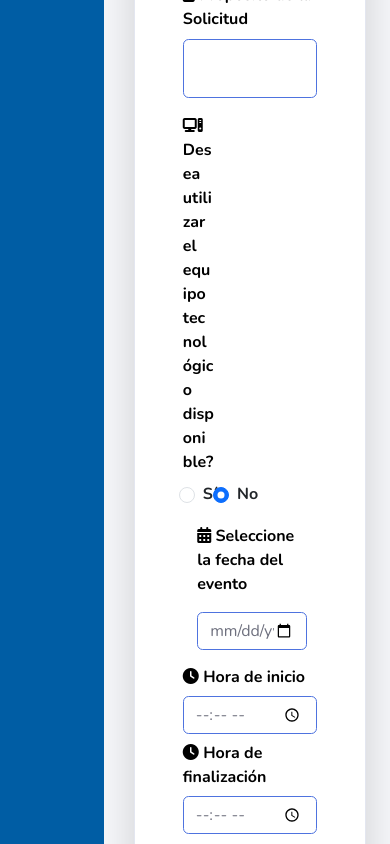
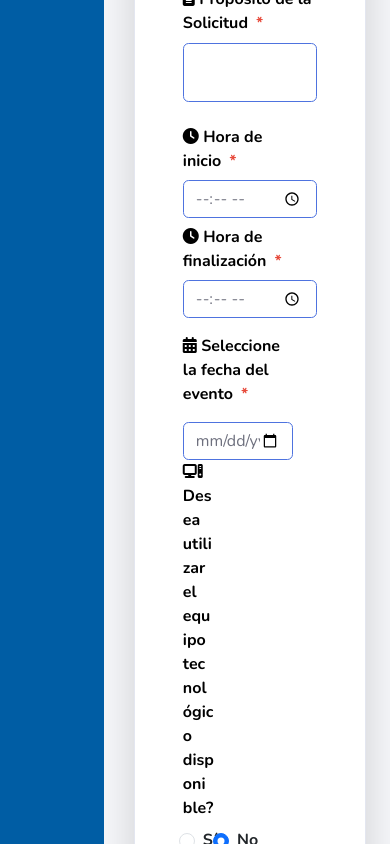
Before and after one commit to felipe-del/impact-app, a React (Vite) app: page /app/spaceRequest in a window 390 px wide. Shown: the part 880-1724 px from the top of the page. Built offline with nearby package versions, Linux system fonts and the light colour scheme; no server answers.

Commit message:
refactor/feat (spaceRequest.jsx): added the new API_URLs corresponding to the page's purpose, also added '*' to indicate obligatory form fields, also made the other fields optional while adding default values.

```diff
--- a/src/pages/commonSpace/space/spaceRequest/spaceRequest.jsx
+++ b/src/pages/commonSpace/space/spaceRequest/spaceRequest.jsx
@@ -3,7 +3,7 @@ import 'bootstrap/dist/css/bootstrap.min.css';
 import { usePage } from "../../../../context/pageContext.jsx";
 import DynamicTable from "../../../../components/dynamicTable/dynamicTable.jsx";
 import {Button, Modal} from "react-bootstrap";
-import {formatEventTime} from "../../functions/commonUseFunctions.jsx";
+import {formatEventTime, isEmptyString} from "../../../../declarations/commonUseFunctions.js";
 
 const SpaceRequest = () => {
     const { setPageName } = usePage();
@@ -11,7 +11,7 @@ const SpaceRequest = () => {
     const [spaces, setSpaces] = useState([]);
     const [brands, setBrands] = useState([]);
     const [spaceId, setSpaceId] = useState(-1);
-    const [equipment, setEquipment] = useState([]);
+    const [equipments, setEquipments] = useState([]);
     const [numPeople, setNumPeople] = useState('');
     const [eventDesc, setEventDesc] = useState('');
     const [eventObs, setEventObs] = useState('');
@@ -26,23 +26,21 @@ const SpaceRequest = () => {
 
     useEffect(() => {
         setPageName("Solicitud de espacios");
-    }, [setPageName]);
 
-    useEffect(() => {
         fetch('http://localhost:8080/common-space/equipment-by-space', { method: 'GET', credentials: 'include' })
             .then(response => response.json())
             .then(data => setSpaces(data))
             .catch(error => console.error('Error fetching spaces:', error));
-    }, []);
 
-    useEffect(() => {
         fetch('http://localhost:8080/common-space/brands', { method: 'GET', credentials: 'include' })
             .then(response => response.json())
             .then(data => setBrands(data))
             .catch(error => console.error('Error fetching brands:', error));
-    }, [])
+
+    }, [setPageName]);
 
     const handleSpaceChange = (e) => {
+        resetForm();
         const curSpaceId = e.target.value;
         const selected = spaces.find(space => space.space.id === parseInt(curSpaceId));
 
@@ -58,7 +56,7 @@ const SpaceRequest = () => {
             };
         });
 
-        setEquipment(equipmentWithBrandNames);
+        setEquipments(equipmentWithBrandNames);
     };
 
     const handleSubmit = (sp) => {
@@ -73,6 +71,10 @@ const SpaceRequest = () => {
             return;
         }
 
+        if(isEmptyString(eventObs)) { setEventObs("No hay observaciones"); }
+
+        console.log(eventObs);
+
         const newSpaceRequest = {
             spaceId,
             numPeople,
@@ -83,6 +85,8 @@ const SpaceRequest = () => {
             startTime: formatEventTime(startDate, startTime),
             endTime: formatEventTime(endDate, endTime)
         };
+
+        console.log('Request payload:', newSpaceRequest); // Debug log
 
         fetch('http://localhost:8080/common-space/request/space-request&reservation', {method: 'POST', credentials: 'include',
             headers: {'Content-Type': 'application/json'}, body: JSON.stringify(newSpaceRequest)})
@@ -106,7 +110,6 @@ const SpaceRequest = () => {
     ];
 
     const resetForm = () => {
-        setSpaceId('');
         setNumPeople('');
         setEventDesc('');
         setEventObs('');
@@ -114,6 +117,7 @@ const SpaceRequest = () => {
         setStartDate('');
         setEndDate('');
         setStartTime('');
+        setUseEquipment(false);
         setEndTime('');
     }
 
@@ -133,6 +137,7 @@ const SpaceRequest = () => {
                         <div className="mb-3 row align-items-center">
                             <label htmlFor="spaceSelect" className="form-label text-black">
                                 <i className="fas fa-building"></i> Seleccione el espacio que desea solicitar
+                                <span className="ml-2 text-danger fw-bold">*</span>
                             </label>
                             <div className="col">
                                 <select
@@ -146,7 +151,7 @@ const SpaceRequest = () => {
                                     <option value="">Seleccione un espacio</option>
                                     {spaces.map(({space}) => (
                                         <option key={space.id} value={space.id}>
-                                            {space.name} - {space.spaceCode}
+                                            {space.spaceCode} - {space.name}
                                         </option>
                                     ))}
                                 </select>
@@ -155,8 +160,9 @@ const SpaceRequest = () => {
                         <div className="mb-1 row align-items-center">
                             <label htmlFor="numPeople" className="form-label text-black">
                                 <i className="fas fa-users"></i> Cantidad de personas
+                                <span className="ml-2 text-danger fw-bold">*</span>
                             </label>
-                            <div className="col-sm">
+                            <div className="col-sm mb-1">
                                 <input
                                     type="number"
                                     id="numPeople"
@@ -169,13 +175,15 @@ const SpaceRequest = () => {
                                     required
                                 />
                             </div>
-                            { space && (
-                                <span className="mt-1 text-primary font-italic">Capacidad máxima del espacio: {space?.space?.maxPeople}</span>
+                            {space && (
+                                <span
+                                    className="mt-1 text-primary font-italic">Capacidad máxima del espacio: {space?.space?.maxPeople}</span>
                             )}
                         </div>
                         <div className="mb-3 row align-items-center">
                             <label htmlFor="eventDesc" className="form-label text-black">
                                 <i className="fas fa-file-alt"></i> Propósito de la Solicitud
+                                <span className="ml-2 text-danger fw-bold">*</span>
                             </label>
                             <div className="col">
                                 <textarea
@@ -188,7 +196,61 @@ const SpaceRequest = () => {
                                 />
                             </div>
                         </div>
+                        <div className="mb-3 row align-items-center">
+                            <div className="col-sm-6">
+                                <label htmlFor="openTime" className="col-form-label form-label text-black">
+                                    <i className="fas fa-clock"></i> Hora de inicio
+                                    <span className="ml-2 text-danger fw-bold">*</span>
+                                </label>
+                                <input
+                                    type="time"
+                                    id="openTime"
+                                    className="form-control border-primary"
+                                    value={startTime}
+                                    min={space?.space?.openTime}
+                                    max={space?.space?.closeTime}
+                                    onChange={(e) => setStartTime(e.target.value)}
+                                    required
+                                />
+                            </div>
+                            <div className="col-sm-6">
+                                <label htmlFor="closeTime" className="col-form-label form-label text-black">
+                                    <i className="fas fa-clock"></i> Hora de finalización
+                                    <span className="ml-2 text-danger fw-bold">*</span>
+                                </label>
+                                <input
+                                    type="time"
+                                    id="closeTime"
+                                    className="form-control border-primary"
+                                    value={endTime}
+                                    min={space?.space?.openTime}
+                                    max={space?.space?.closeTime}
+                                    onChange={(e) => setEndTime(e.target.value)}
+                                    required
+                                />
+                            </div>
+                        </div>
                         <div className="mb-2 row d-flex align-items-center">
+                            <div className="row col d-flex align-content-end" style={{marginRight: ".6vw"}}>
+                                <div className="col">
+                                    <label className="form-label text-black">
+                                        <i className="fas fa-calendar-days"></i> Seleccione la fecha del evento
+                                        <span className="ml-2 text-danger fw-bold">*</span>
+                                    </label>
+                                    <input
+                                        type="date"
+                                        id="eventDate"
+                                        className="form-control mt-2 border-primary"
+                                        name="eventDate"
+                                        value={eventDate}
+                                        onChange={(e) => {
+                                            setEventDate(e.target.value);
+                                            setStartDate(e.target.value);
+                                            setEndDate(e.target.value);
+                                        }}
+                                    />
+                                </div>
+                            </div>
                             <div className="mb-3 row" style={{maxWidth: "50%"}}>
                                 <label className="form-label text-black">
                                     <i className="fas fa-computer"></i> Desea utilizar el equipo tecnológico disponible?
@@ -220,57 +282,6 @@ const SpaceRequest = () => {
                                     </div>
                                 </div>
                             </div>
-                            <div className="row col d-flex align-content-end" style={{marginLeft: ".6vw"}}>
-                                <div className="col">
-                                    <label className="form-label text-black">
-                                        <i className="fas fa-calendar-days"></i> Seleccione la fecha del evento
-                                    </label>
-                                    <input
-                                        type="date"
-                                        id="eventDate"
-                                        className="form-control mt-2 border-primary"
-                                        name="eventDate"
-                                        value={eventDate}
-                                        onChange={(e) => {
-                                            setEventDate(e.target.value);
-                                            setStartDate(e.target.value);
-                                            setEndDate(e.target.value);
-                                        }}
-                                    />
-                                </div>
-                            </div>
-                        </div>
-                        <div className="mb-3 row align-items-center">
-                            <div className="col-sm-6">
-                                <label htmlFor="openTime" className="col-form-label form-label text-black">
-                                    <i className="fas fa-clock"></i> Hora de inicio
-                                </label>
-                                <input
-                                    type="time"
-                                    id="openTime"
-                                    className="form-control border-primary"
-                                    value={startTime}
-                                    min={space?.space?.openTime}
-                                    max={space?.space?.closeTime}
-                                    onChange={(e) => setStartTime(e.target.value)}
-                                    required
-                                />
-                            </div>
-                            <div className="col-sm-6">
-                                <label htmlFor="closeTime" className="col-form-label form-label text-black">
-                                    <i className="fas fa-clock"></i> Hora de finalización
-                                </label>
-                                <input
-                                    type="time"
-                                    id="closeTime"
-                                    className="form-control border-primary"
-                                    value={endTime}
-                                    min={space?.space?.openTime}
-                                    max={space?.space?.closeTime}
-                                    onChange={(e) => setEndTime(e.target.value)}
-                                    required
-                                />
-                            </div>
                         </div>
                         <div className="mb-3 row align-items-center">
                             <label htmlFor="eventDesc" className="form-label text-black">
@@ -282,7 +293,6 @@ const SpaceRequest = () => {
                                     className="form-control border-primary"
                                     value={eventObs}
                                     onChange={(e) => setEventObs(e.target.value)}
-                                    required
                                     style={{height: '7vh', resize: 'none'}}
                                 />
                             </div>
@@ -308,9 +318,9 @@ const SpaceRequest = () => {
                         <div className="container shadow-lg card" style={{borderRadius: "2vh", padding: "1vw"}}>
                             <h3 className="mb-4">Equipo tecnológico disponible para <strong>{space.space.name}:</strong>
                             </h3>
-                            {equipment.length > 0 ? (
+                            {equipments.length > 0 ? (
                                 <DynamicTable
-                                    items={equipment}
+                                    items={equipments}
                                     columns={columns}
                                 />
                             ) : (
@@ -339,7 +349,7 @@ const SpaceRequest = () => {
                     <Modal.Body>Hubo un problema enviar la solicitud. Por favor, intente nuevamente.</Modal.Body>
                     <Modal.Footer>
                         <Button variant="secondary" onClick={() => setShowErrorModal(false)}>
-                            Cerrar
+                        Cerrar
                         </Button>
                     </Modal.Footer>
                 </Modal>
```
